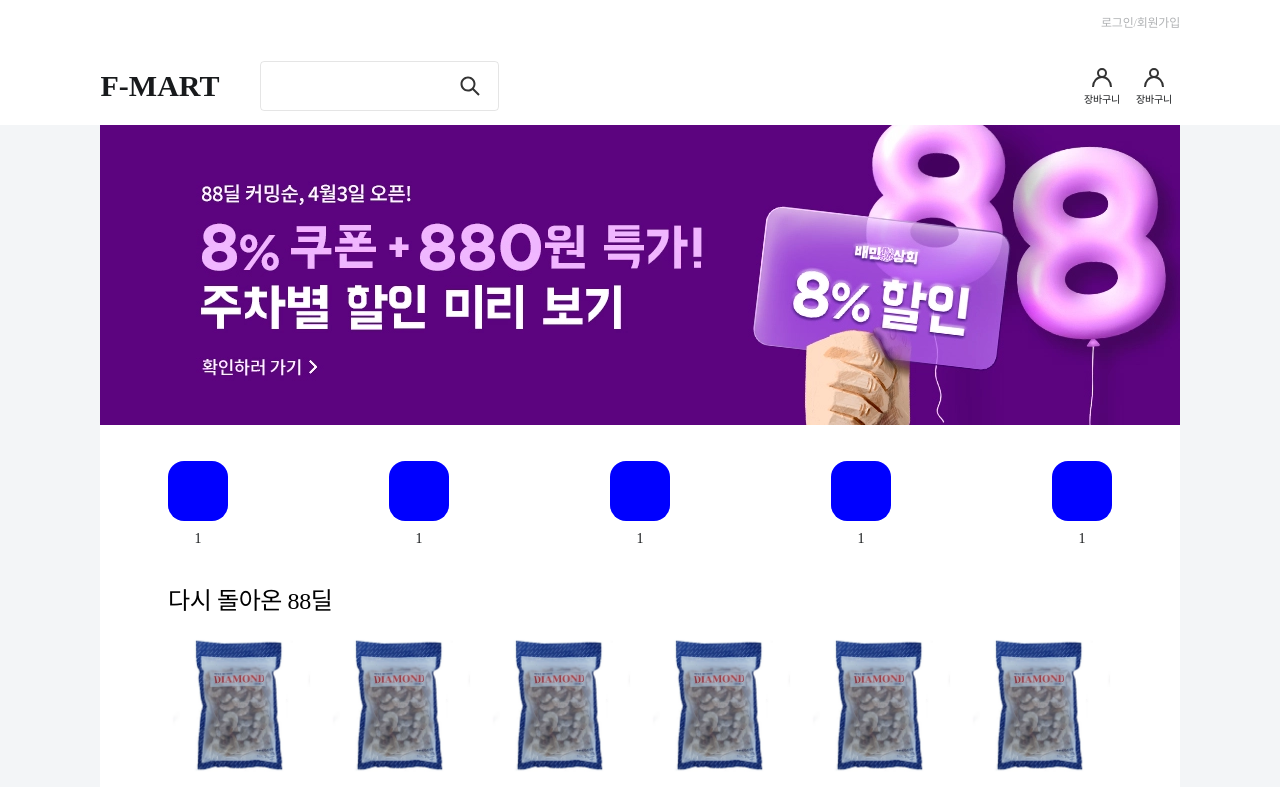
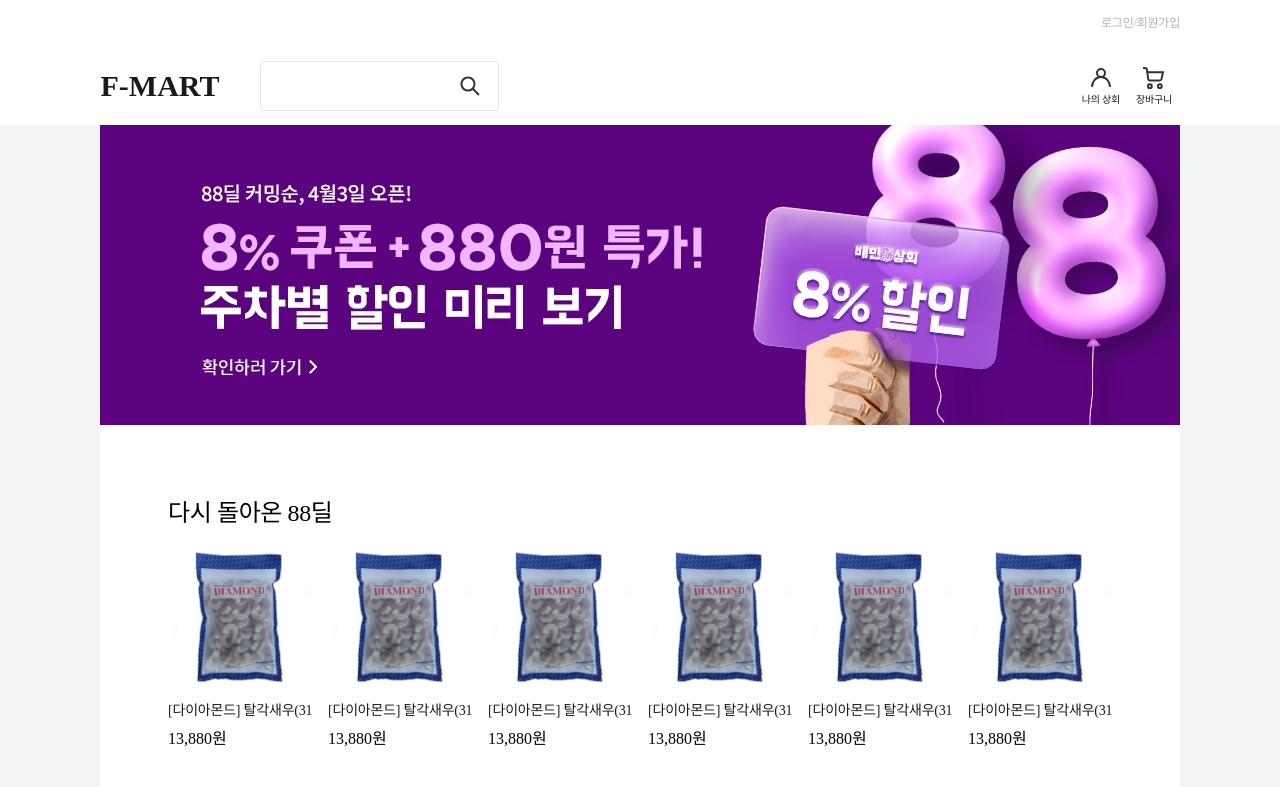
Before and after one commit to yoeubi/f-mart, a Next.js app in the folder apps/web/: page / in a window 1280 px wide. Shown: the top 787 px of the page. Built offline with nearby package versions, Linux system fonts and the light colour scheme.

Commit message:
feat: add props

```diff
--- a/apps/web/components/Categories.tsx
+++ b/apps/web/components/Categories.tsx
@@ -1,5 +1,7 @@
 import styled from "@emotion/styled";
+import Image from "next/image";
 import Link from "next/link";
+import { FC } from "react";
 
 const PureCategories = styled.nav`
   display: flex;
@@ -7,29 +9,28 @@
   align-items: center;
 `;
 
-const Categories = () => {
+interface Category {
+  img: string;
+  name: string;
+  src: string;
+}
+
+const Categories: FC<{ categories: Category[] }> = ({ categories }) => {
   return (
     <PureCategories>
-      <CategoryItem href="/#">
-        <CategoryImg />
-        <CategoryName>1</CategoryName>
-      </CategoryItem>
-      <CategoryItem href={"/"}>
-        <CategoryImg />
-        <CategoryName>1</CategoryName>
-      </CategoryItem>
-      <CategoryItem href={"/"}>
-        <CategoryImg />
-        <CategoryName>1</CategoryName>
-      </CategoryItem>
-      <CategoryItem href={"/"}>
-        <CategoryImg />
-        <CategoryName>1</CategoryName>
-      </CategoryItem>
-      <CategoryItem href={"/"}>
-        <CategoryImg />
-        <CategoryName>1</CategoryName>
-      </CategoryItem>
+      {categories.map((category) => (
+        <CategoryItem href={`/category/${category.src}`}>
+          <CategoryImg>
+            <Image
+              src={category.img}
+              alt={category.name}
+              width={60}
+              height={60}
+            />
+          </CategoryImg>
+          <CategoryName>{category.name}</CategoryName>
+        </CategoryItem>
+      ))}
     </PureCategories>
   );
 };
--- a/apps/web/components/Icon.tsx
+++ b/apps/web/components/Icon.tsx
@@ -1,5 +1,6 @@
 import styled from "@emotion/styled";
 import Image from "next/image";
+import { FC } from "react";
 
 const PureIcon = styled.div`
   display: flex;
@@ -17,11 +18,16 @@
   color: rgb(24, 26, 28);
 `;
 
-const Icon = () => {
+interface Props {
+  src: string;
+  name: string;
+}
+
+const Icon: FC<Props> = ({ src, name }) => {
   return (
     <PureIcon>
-      <Image src="/assets/user.svg" alt="유저" width={24} height={24} />
-      <Text>장바구니</Text>
+      <Image src={src} alt={name} width={24} height={24} />
+      <Text>{name}</Text>
     </PureIcon>
   );
 };
--- a/apps/web/pages/index.tsx
+++ b/apps/web/pages/index.tsx
@@ -30,10 +30,10 @@
             <Search />
             <MainUtil>
               <Link href="/profile">
-                <Icon />
+                <Icon src="/assets/user.svg" name="나의 상회" />
               </Link>
               <Link href="/cart">
-                <Icon />
+                <Icon src="/assets/cart.svg" name="장바구니" />
               </Link>
             </MainUtil>
           </Main>
@@ -42,7 +42,7 @@
       <Layout>
         <Slide />
         <MerchadiseMain>
-          <Categories />
+          <Categories categories={[]} />
           <MerchandiseList>
             <MerchandiseItem />
             <MerchandiseItem />
```
